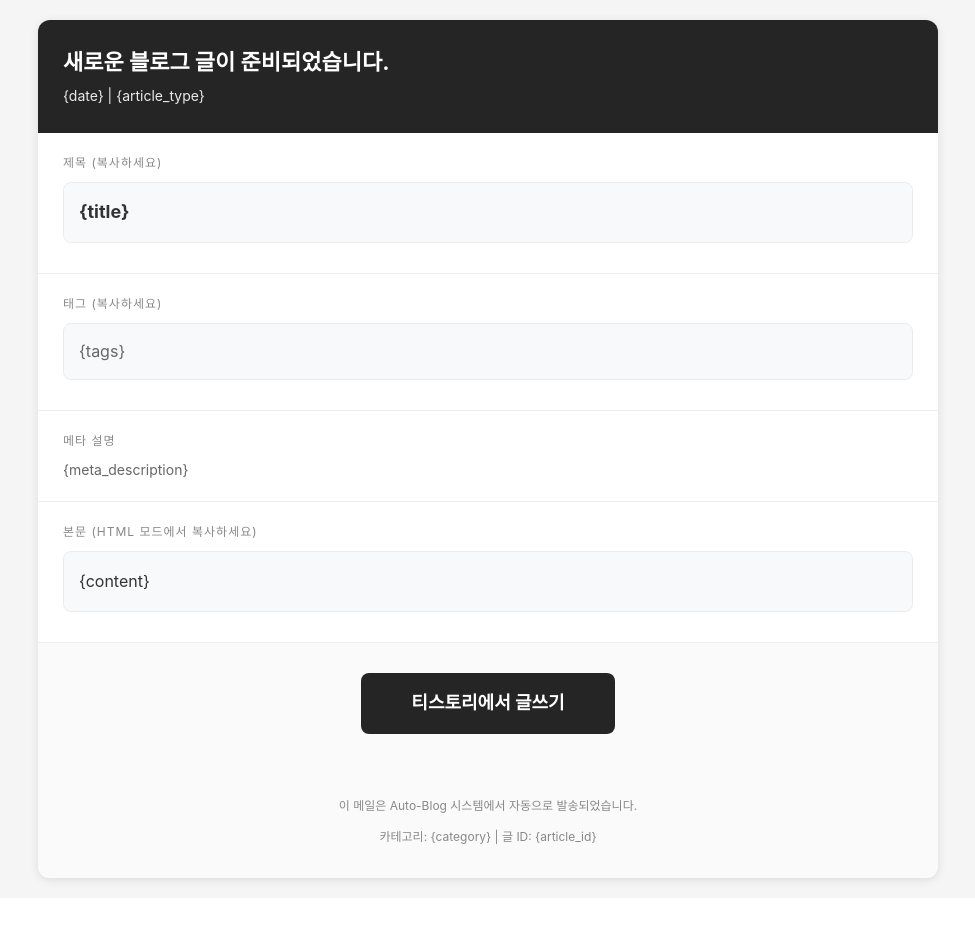
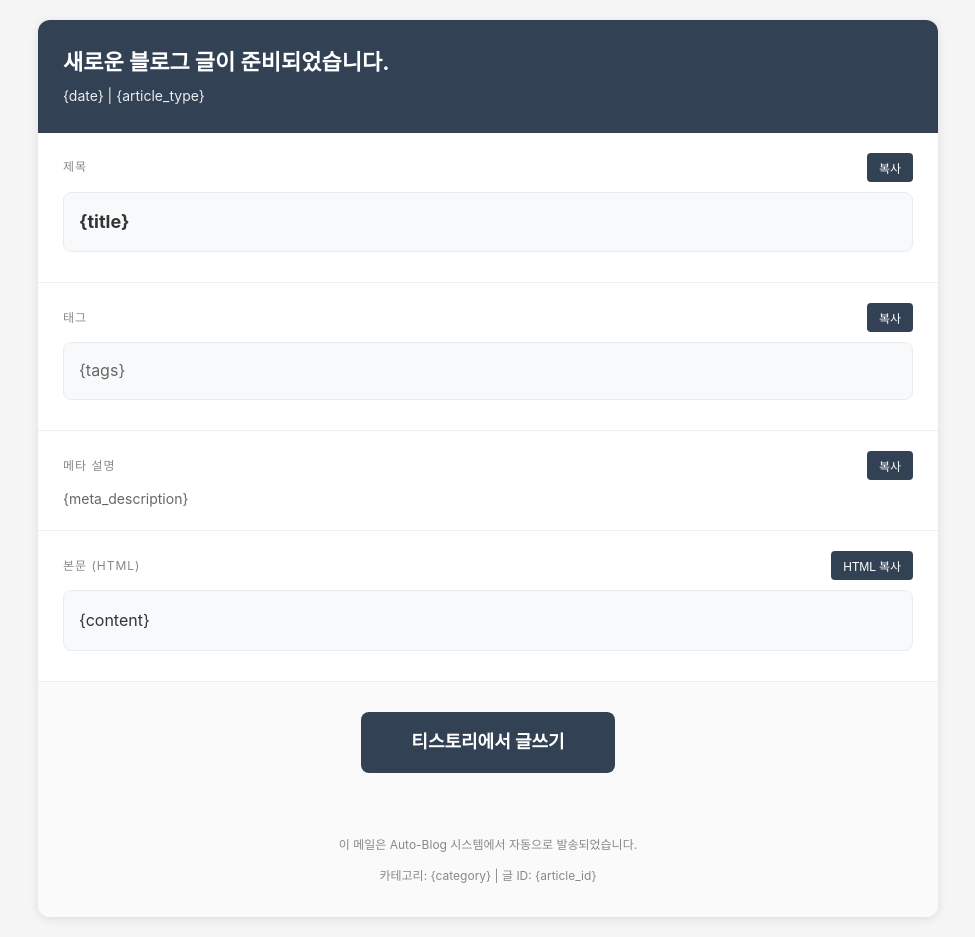
Before and after one commit to gayoungyeom/auto-blog, a Python web app: template src/templates/email_template.html in a window 1280 px wide. Shown: the whole page, without its empty margins (152-1127 px from the left). Before the commit the page ends 886 px from the top, so only its background shows below. Run offline with Jinja, Linux system fonts and the light colour scheme; the template is opened without the code that fills it, so the values that code supplies are empty.

Commit message:
feat: 메일 템플릿 복사 버튼 추가

```diff
--- a/src/templates/email_template.html
+++ b/src/templates/email_template.html
@@ -20,7 +20,7 @@
         box-shadow: 0 2px 10px rgba(0, 0, 0, 0.1);
       }
       .header {
-        background: #252526;
+        background: #334155;
         color: white;
         padding: 25px;
       }
@@ -39,12 +39,33 @@
       .section:last-child {
         border-bottom: none;
       }
+      .section-header {
+        display: flex;
+        justify-content: space-between;
+        align-items: center;
+        margin-bottom: 8px;
+      }
       .section-title {
         font-size: 12px;
         text-transform: uppercase;
         color: #888;
-        margin-bottom: 8px;
         letter-spacing: 1px;
+      }
+      .copy-btn {
+        background: #334155;
+        color: white;
+        border: none;
+        padding: 6px 12px;
+        border-radius: 4px;
+        font-size: 12px;
+        cursor: pointer;
+        transition: all 0.2s;
+      }
+      .copy-btn:hover {
+        background: #475569;
+      }
+      .copy-btn.copied {
+        background: #e66a0a;
       }
       .copy-box {
         background: #f8f9fa;
@@ -97,7 +118,7 @@
       }
       .write-btn {
         display: inline-block;
-        background: #252526;
+        background: #334155;
         color: white !important;
         padding: 16px 50px;
         border-radius: 8px;
@@ -129,23 +150,55 @@
       </div>
 
       <div class="section">
-        <div class="section-title">제목 (복사하세요)</div>
-        <div class="copy-box title-box">{title}</div>
+        <div class="section-header">
+          <div class="section-title">제목</div>
+          <button
+            class="copy-btn"
+            onclick="copyToClipboard('title-content', this)"
+          >
+            복사
+          </button>
+        </div>
+        <div class="copy-box title-box" id="title-content">{title}</div>
       </div>
 
       <div class="section">
-        <div class="section-title">태그 (복사하세요)</div>
-        <div class="copy-box tags-box">{tags}</div>
+        <div class="section-header">
+          <div class="section-title">태그</div>
+          <button
+            class="copy-btn"
+            onclick="copyToClipboard('tags-content', this)"
+          >
+            복사
+          </button>
+        </div>
+        <div class="copy-box tags-box" id="tags-content">{tags}</div>
       </div>
 
       <div class="section">
-        <div class="section-title">메타 설명</div>
-        <div class="meta-info">{meta_description}</div>
+        <div class="section-header">
+          <div class="section-title">메타 설명</div>
+          <button
+            class="copy-btn"
+            onclick="copyToClipboard('meta-content', this)"
+          >
+            복사
+          </button>
+        </div>
+        <div class="meta-info" id="meta-content">{meta_description}</div>
       </div>
 
       <div class="section">
-        <div class="section-title">본문 (HTML 모드에서 복사하세요)</div>
-        <div class="copy-box content-box">{content}</div>
+        <div class="section-header">
+          <div class="section-title">본문 (HTML)</div>
+          <button
+            class="copy-btn"
+            onclick="copyHtmlContent('content-box', this)"
+          >
+            HTML 복사
+          </button>
+        </div>
+        <div class="copy-box content-box" id="content-box">{content}</div>
       </div>
 
       <div class="button-section">
@@ -159,5 +212,68 @@
         <p>카테고리: {category} | 글 ID: {article_id}</p>
       </div>
     </div>
+
+    <script>
+      function copyToClipboard(elementId, button) {
+        const element = document.getElementById(elementId);
+        const text = element.innerText || element.textContent;
+
+        navigator.clipboard
+          .writeText(text)
+          .then(() => {
+            button.textContent = '복사됨!';
+            button.classList.add('copied');
+            setTimeout(() => {
+              button.textContent = '복사';
+              button.classList.remove('copied');
+            }, 1000);
+          })
+          .catch((err) => {
+            console.error('복사 실패:', err);
+            fallbackCopy(text, button);
+          });
+      }
+
+      function copyHtmlContent(elementId, button) {
+        const element = document.getElementById(elementId);
+        const html = element.innerHTML;
+
+        navigator.clipboard
+          .writeText(html)
+          .then(() => {
+            button.textContent = '복사됨!';
+            button.classList.add('copied');
+            setTimeout(() => {
+              button.textContent = 'HTML 복사';
+              button.classList.remove('copied');
+            }, 1000);
+          })
+          .catch((err) => {
+            console.error('복사 실패:', err);
+            fallbackCopy(html, button);
+          });
+      }
+
+      function fallbackCopy(text, button) {
+        const textarea = document.createElement('textarea');
+        textarea.value = text;
+        textarea.style.position = 'fixed';
+        textarea.style.opacity = '0';
+        document.body.appendChild(textarea);
+        textarea.select();
+        try {
+          document.execCommand('copy');
+          button.textContent = '복사됨!';
+          button.classList.add('copied');
+          setTimeout(() => {
+            button.textContent = '복사';
+            button.classList.remove('copied');
+          }, 1000);
+        } catch (err) {
+          alert('복사에 실패했습니다. 직접 선택해서 복사해주세요.');
+        }
+        document.body.removeChild(textarea);
+      }
+    </script>
   </body>
 </html>
```
